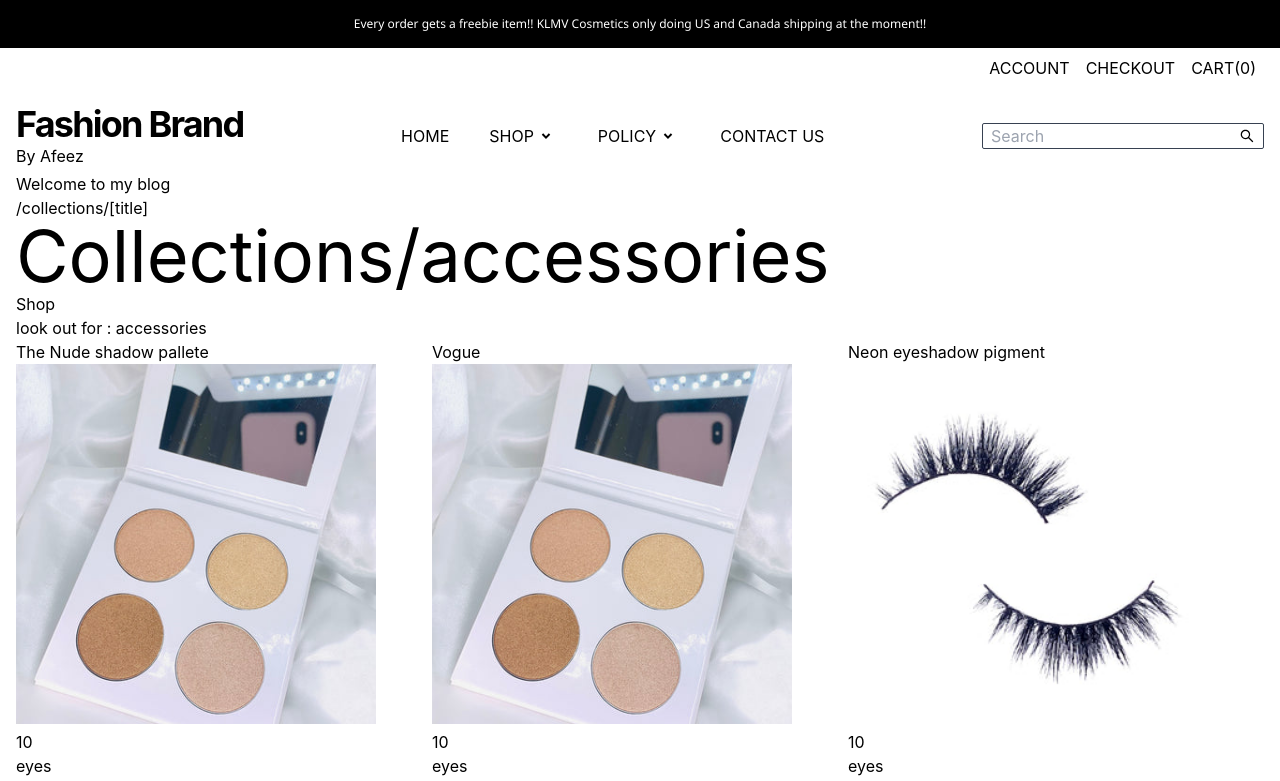
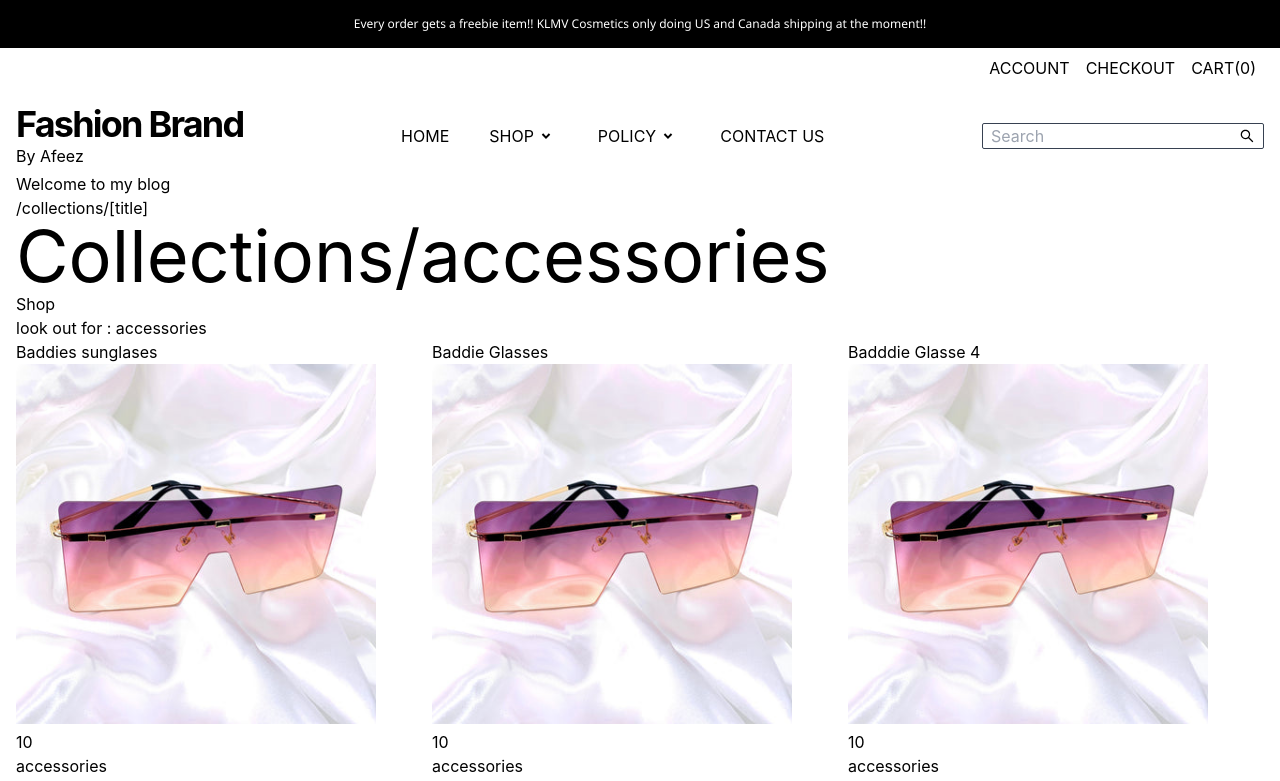
Before and after one commit to faze20/etsy, a Next.js app: page /collections/accessories in a window 1280 px wide. Shown: the top 781 px of the page. Built offline with nearby package versions, Linux system fonts and the light colour scheme.

Commit message:
dynamic nav

```diff
--- a/components/Nav.js
+++ b/components/Nav.js
@@ -5,31 +5,30 @@ import { HiMenu   } from "react-icons/hi";
 import { AiOutlineClose , AiOutlineSearch, AiOutlineRight, AiOutlineUp } from "react-icons/ai";
 import {RiArrowDropDownLine} from "react-icons/ri";
 
-const ROUTE_POST_ID = "collections/[title]";
 const titles = [
   {
     id: 1,
-    title: "Perfect Lips Collection"
+    title: "perfect lips collection"
   },
   {
     id: 2,
-    title: "Lips"
+    title: "lips"
   },
   {
     id: 3,
-    title: "Face"
+    title: "face"
   },
   {
     id: 4,
-    title: "Eyes"
+    title: "eyes"
   },
   {
     id: 5,
-    title: "Accessories"
+    title: "accessories"
   },
   {
     id: 6,
-    title: "Sale"
+    title: "sales"
   }
 ];
 
@@ -98,16 +97,12 @@ function Nav() {
                      <div  className={showMobileMenuArrow ?  'block absolute top-0' :'hidden' }>
                         <ul className='text-sm bg-black z-50 rounded text-white py-2 space-y-4 px-2'>
                             {titles.map((title) => (
-                                <li key={`shop-${title.id}`}>
-                                <Link
-                                    href={{
-                                    pathname: ROUTE_POST_ID,
-                                    query: {id:title.id }
-                                    }} >
+                               <li key={`shop-${title.id}`}>
+                                    <Link  href= {`/collections/${title.title}`}>
 
-                                    <a>{title.title}</a>
-                                </Link>
-                                </li>
+                                        <a>{title.title}</a>
+                                    </Link>
+                                 </li>
                             ))}
                         </ul>
                      </div>
@@ -194,11 +189,7 @@ function Nav() {
                                 <ul className='text-sm  space-y-4 px-2'>
                                     {titles.map((title) => (
                                         <li key={`shop-${title.id}`}>
-                                            <Link
-                                                href={{
-                                                pathname: ROUTE_POST_ID,
-                                                query: {id:title.id , title:title.title }
-                                                }} >
+                                            <Link  href= {`/collections/${title.title}`}>
 
                                                 <a>{title.title}</a>
                                             </Link>
--- a/data/products.js
+++ b/data/products.js
@@ -4,7 +4,7 @@ export const collections = [
         price: 10,
         name: 'Blueberry Lip Scrub',
         image: 'kvlmlotion.jpg',
-        category:'perfecctLipsCollection'
+        category:'perfect lips collection'
     },
     {
         id:3,
@@ -12,7 +12,7 @@ export const collections = [
         price: 10,
         name: 'Grape Lip Mask',
         image: 'kvlmlotion.jpg',
-        category:'perfecctLipsCollection'
+        category:'perfect lips collection'
     },
     {
         id:4,
@@ -20,7 +20,7 @@ export const collections = [
         price: 10,
         name: 'Minty Lip Scrub',
         image: 'kvlmlippy.jpg',
-        category:'perfecctLipsCollection'
+        category:'perfect lips collection'
     },
     {
         id:5,
@@ -28,7 +28,7 @@ export const collections = [
         price: 10,
         name: 'Pink Starbust Lip Mask',
         image: 'kvlmlippy.jpg',
-        category:'perfecctLipsCollection'
+        category:'perfect lips collection'
     },
     {
         id:6,
@@ -36,7 +36,7 @@ export const collections = [
         price: 10,
         name: 'Lemonade Lip Scrub',
         image: 'kvlmlippy.jpg',
-        category:'perfecctLipsCollection'
+        category:'perfect lips collection'
     },
     {
         id:7,
@@ -44,7 +44,7 @@ export const collections = [
         price: 10,
         name: 'Cherry Lip Scrub',
         image: 'kvlmlotion.jpg',
-        category:'perfecctLipsCollection'
+        category:'perfect lips collection'
     },
     {
         id:8,
@@ -85,7 +85,7 @@ export const collections = [
         price: 10,
         name: 'Baddie Glasses 1',
         image: 'kvlmsunnys.jpg',
-        category:'accessories'
+        category:'face'
     },
     {
         id:13,
@@ -251,7 +251,7 @@ export const categories = [
         image:'kvlmsunnys.jpg'
     },
     {
-        title:'sale',
+        title:'sales',
         image:'kvlmsale.jpg'
     },
 ]
--- a/pages/collections/[title]/index.js
+++ b/pages/collections/[title]/index.js
@@ -5,6 +5,10 @@ import { collections } from "../../../data/products";
 
 export default function Index({products}) {
   const router = useRouter();
+
+  if (router.pathname.includes("/colletions/collections") ) {
+    router.pathname ==='connections'
+  }
   return (
     <div>
       <h1>Welcome to my blog</h1>
@@ -34,9 +38,9 @@ export default function Index({products}) {
 }
 
 export async function getServerSideProps(context) {
-  // console.log(router.query.title);
-  const products = collections.filter(product => product.category==='eyes')
-  console.log(products);
+  const title = context.params.title;
+  const products = collections.filter(product => product.category === title)
+  // console.log(products);
   return {
     props: { products: products}
 
--- a/pages/collections/accesories.js
+++ /dev/null
@@ -1,9 +0,0 @@
-import React from 'react'
-
-function accessories() {
-  return (
-    <div>accessories</div>
-  )
-}
-
-export default accessories
```
